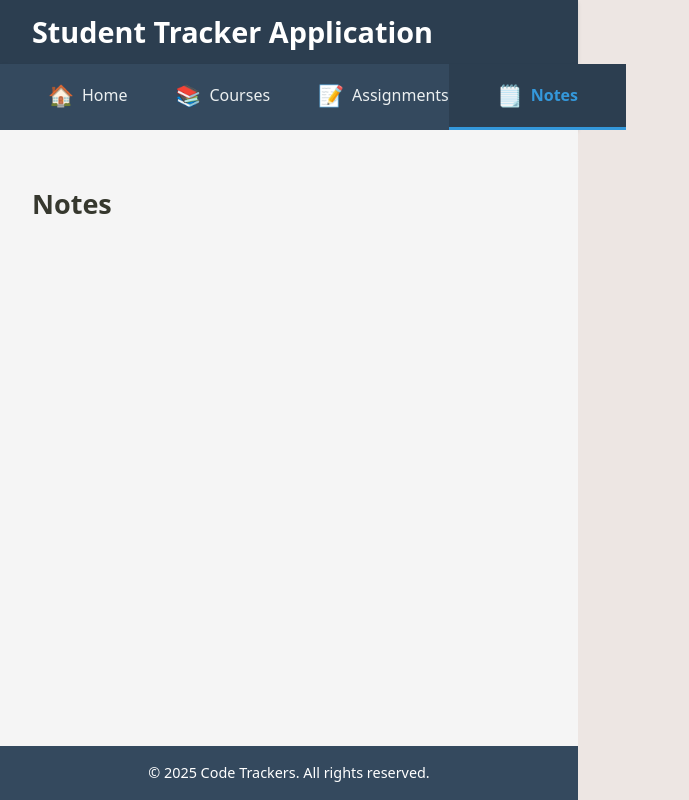
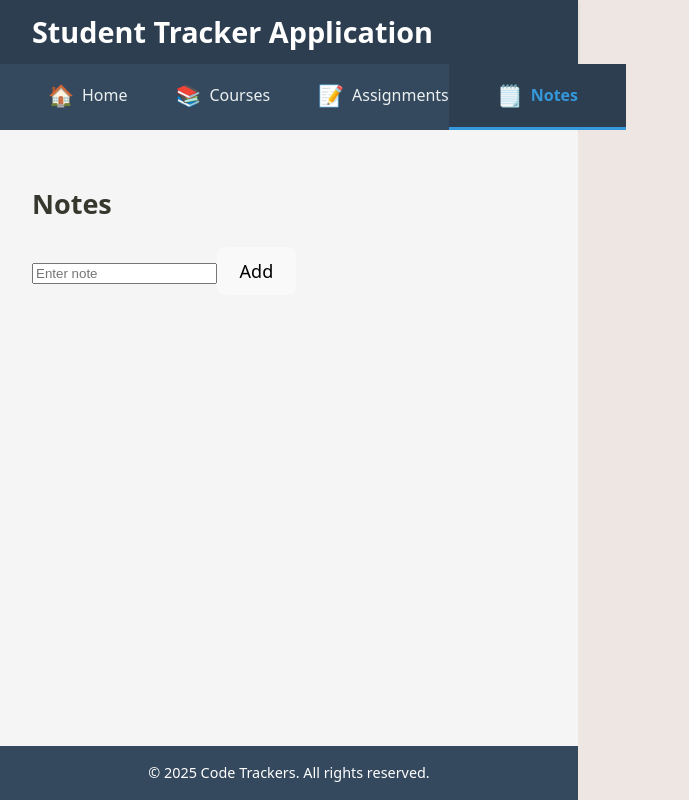
Before and after one commit to NoahPMan/full-stack-dev_student-tracker-api, a React app in the folder frontend/: page /notes in a window 1280 px wide. Shown: the whole page, without its empty margins (0-689 px from the left). Built offline with nearby package versions, Linux system fonts and the light colour scheme; the HTML template or start-up script is replaced by a standard one.

Commit message:
feat: implement notes form and list with validation

```diff
--- /dev/null
+++ b/frontend/src/components/notes/NoteForm.tsx
@@ -0,0 +1,53 @@
+import { useState } from "react";
+
+export type Note = {
+  id: string;
+  text: string;
+};
+
+export default function NoteForm({
+  onAdd,
+}: {
+  onAdd: (note: Note) => void;
+}) {
+  const [text, setText] = useState("");
+  const [error, setError] = useState("");
+
+  const submit = (e: React.FormEvent) => {
+    e.preventDefault();
+
+    if (!text.trim()) {
+      setError("Please enter a note before adding.");
+      return;
+    }
+
+    onAdd({
+      id: crypto.randomUUID(),
+      text: text.trim(),
+    });
+
+    setText("");
+    setError("");
+  };
+
+  const onChange = (value: string) => {
+    setText(value);
+
+    if (value.trim()) {
+      setError("");
+    }
+  };
+
+  return (
+    <form onSubmit={submit}>
+      <input
+        value={text}
+        onChange={(e) => onChange(e.target.value)}
+        placeholder="Enter note"
+      />
+      <button type="submit">Add</button>
+
+      {error && <p style={{ color: "red" }}>{error}</p>}
+    </form>
+  );
+}
--- /dev/null
+++ b/frontend/src/components/notes/NoteList.tsx
@@ -0,0 +1,20 @@
+import type { Note } from "./NoteForm";
+
+export default function NoteList({
+  notes,
+  onRemove,
+}: {
+  notes: Note[];
+  onRemove: (id: string) => void;
+}) {
+  return (
+    <ul>
+      {notes.map((note) => (
+        <li key={note.id}>
+          {note.text}
+          <button onClick={() => onRemove(note.id)}>Remove</button>
+        </li>
+      ))}
+    </ul>
+  );
+}
--- a/frontend/src/pages/Notes.tsx
+++ b/frontend/src/pages/Notes.tsx
@@ -1,7 +1,24 @@
+import { useState } from "react";
+import NoteForm from "../components/notes/NoteForm";
+import type { Note } from "../components/notes/NoteForm";
+import NoteList from "../components/notes/NoteList";
+
 export default function Notes() {
+  const [notes, setNotes] = useState<Note[]>([]);
+
+  const addNote = (note: Note) => {
+    setNotes((prev) => [...prev, note]);
+  };
+
+  const removeNote = (id: string) => {
+    setNotes((prev) => prev.filter((n) => n.id !== id));
+  };
+
   return (
     <div>
       <h2>Notes</h2>
+      <NoteForm onAdd={addNote} />
+      <NoteList notes={notes} onRemove={removeNote} />
     </div>
   );
 }
```
